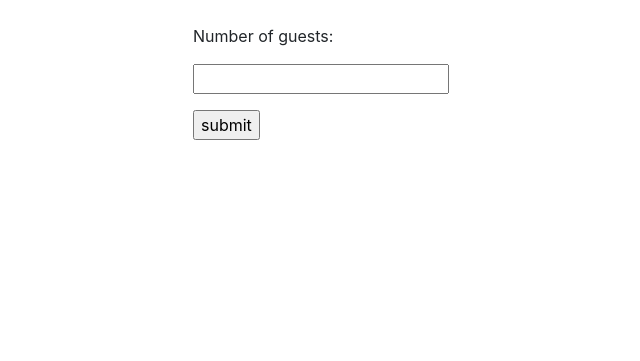
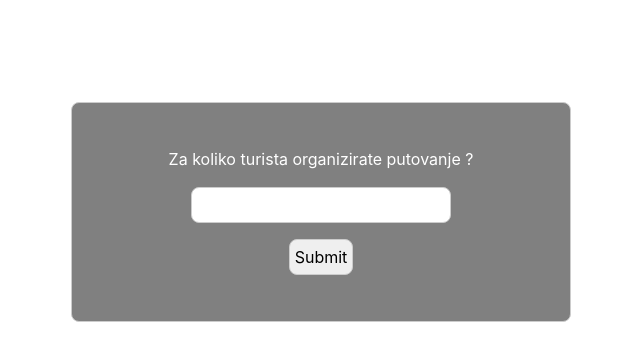
Before and after one commit to lucijaba7/OI-projekt, a Flask app: page / in a window 1280 px wide. Shown: the top 361 px of the page, without its empty margins (319-959 px from the left). Run offline with Flask 2, Linux system fonts and the light colour scheme; some libraries are stand-ins or nearby versions.

Commit message:
Uređenje index.html + slike za mogući background-image

```diff
--- a/app.py
+++ b/app.py
@@ -14,5 +14,7 @@ def home():
 def user(no):
     return f"<h1>Number of guests: {no}</h1>"
 
+
+
 if __name__== '__main__':
     app.run(port=5000, debug=True)
--- a/templates/index.html
+++ b/templates/index.html
@@ -1,22 +1,67 @@
 <!DOCTYPE html>
 <html lang="en">
-
   <head>
-    <title>My Webpage</title>
-    <link rel="stylesheet" href="https://stackpath.bootstrapcdn.com/bootstrap/4.3.1/css/bootstrap.min.css" integrity="sha384-ggOyR0iXCbMQv3Xipma34MD+dH/1fQ784/j6cY/iJTQUOhcWr7x9JvoRxT2MZw1T" crossorigin="anonymous">
+    <title>Turist.co</title>
+    <link
+      rel="stylesheet"
+      href="https://stackpath.bootstrapcdn.com/bootstrap/4.3.1/css/bootstrap.min.css"
+      integrity="sha384-ggOyR0iXCbMQv3Xipma34MD+dH/1fQ784/j6cY/iJTQUOhcWr7x9JvoRxT2MZw1T"
+      crossorigin="anonymous"
+    />
   </head>
 
   <body>
+    <div class="box">
       <div class="form d-flex justify-content-center mt-4">
         <form action="#" method="post">
-            <p>Number of guests:</p>
+          <p>Za koliko turista organizirate putovanje ?</p>
           <p><input type="text" name="nm" /></p>
-            <p><input type="submit" value="submit" /></p>
+          <p>
+            <input type="submit" value="Submit" />
+          </p>
         </form>
       </div>
-    <script src="https://code.jquery.com/jquery-3.3.1.slim.min.js" integrity="sha384-q8i/X+965DzO0rT7abK41JStQIAqVgRVzpbzo5smXKp4YfRvH+8abtTE1Pi6jizo" crossorigin="anonymous"></script>
-    <script src="https://cdnjs.cloudflare.com/ajax/libs/popper.js/1.14.7/umd/popper.min.js" integrity="sha384-UO2eT0CpHqdSJQ6hJty5KVphtPhzWj9WO1clHTMGa3JDZwrnQq4sF86dIHNDz0W1" crossorigin="anonymous"></script>
-    <script src="https://stackpath.bootstrapcdn.com/bootstrap/4.3.1/js/bootstrap.min.js" integrity="sha384-JjSmVgyd0p3pXB1rRibZUAYoIIy6OrQ6VrjIEaFf/nJGzIxFDsf4x0xIM+B07jRM" crossorigin="anonymous"></script>
+    </div>
+
+    <script
+      src="https://code.jquery.com/jquery-3.3.1.slim.min.js"
+      integrity="sha384-q8i/X+965DzO0rT7abK41JStQIAqVgRVzpbzo5smXKp4YfRvH+8abtTE1Pi6jizo"
+      crossorigin="anonymous"
+    ></script>
+    <script
+      src="https://cdnjs.cloudflare.com/ajax/libs/popper.js/1.14.7/umd/popper.min.js"
+      integrity="sha384-UO2eT0CpHqdSJQ6hJty5KVphtPhzWj9WO1clHTMGa3JDZwrnQq4sF86dIHNDz0W1"
+      crossorigin="anonymous"
+    ></script>
+    <script
+      src="https://stackpath.bootstrapcdn.com/bootstrap/4.3.1/js/bootstrap.min.js"
+      integrity="sha384-JjSmVgyd0p3pXB1rRibZUAYoIIy6OrQ6VrjIEaFf/nJGzIxFDsf4x0xIM+B07jRM"
+      crossorigin="anonymous"
+    ></script>
   </body>
-
 </html>
+<style>
+  input {
+    border: 1px solid #ccc;
+    border-radius: 8px;
+    padding: 5px;
+  }
+  .box {
+    max-width: 500px;
+    text-align: center;
+    color: white;
+    width: fixed;
+    height: 220px;
+    padding: 20px;
+    box-sizing: border-box;
+    border: 1px solid #ccc;
+    border-radius: 8px;
+    background: rgba(90, 90, 90, 0.77);
+    font-size: 16px;
+    margin: auto;
+    margin-top: 8%;
+  }
+  body {
+    align-content: center;
+  }
+</style>
```
Also changed, not shown: src/assets/istra1.jpg (added), src/assets/istra2.jpg (added), src/assets/istra3.jpg (added), 1 other file. Lines whose indentation alone changed are shown as unchanged.
